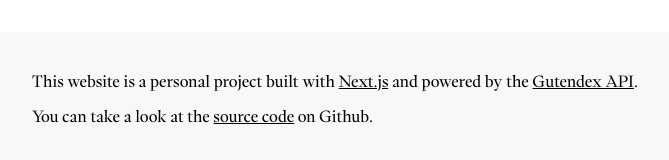
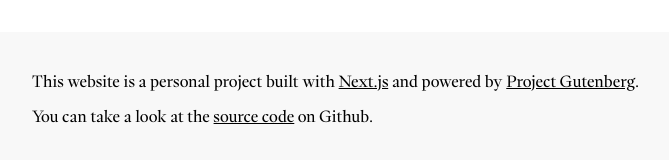
Before and after one commit to danaeharris/gutenreads, a Next.js app: page /book/1/read in a window 1280 px wide. Shown: the part 768-928 px from the top of the page, without its empty margins (118-787 px from the left). Built offline with nearby package versions, Linux system fonts and the light colour scheme.

Commit message:
Update AppFooter.tsx

```diff
--- a/components/AppFooter.tsx
+++ b/components/AppFooter.tsx
@@ -13,14 +13,14 @@ export default function Footer() {
             >
               Next.js
             </a>{" "}
-            and powered by the{" "}
+            and powered by{" "}
             <a
-              href="https://github.com/danaeharris/gutenreads"
+              href="https://www.gutenberg.org/"
               target="_blank"
               rel="noopener noreferrer"
               className="underline"
             >
-              Gutendex API
+              Project Gutenberg
             </a>
             .
           </p>
```
